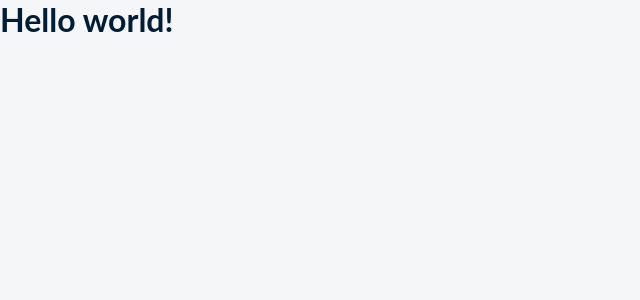
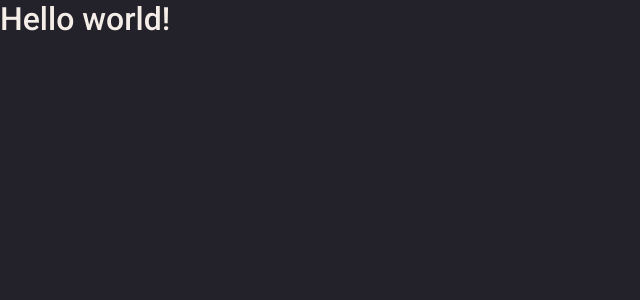
Before and after one commit to DanielMesquitta/gobarber, a Next.js app in the folder apps/web/: page / in a window 1280 px wide. Shown: the top 300 px of the page, without its empty margins (0-640 px from the left). Built offline with nearby package versions, Linux system fonts and the light colour scheme.

Commit message:
style(web): base structure

```diff
--- a/apps/web/src/@types/styled-components.d.ts
+++ b/apps/web/src/@types/styled-components.d.ts
@@ -6,6 +6,6 @@ type Theme = typeof theme;
 
 declare module 'styled-components' {
   export interface DefaultTheme extends Theme {
-    _?: string;
+    colors: typeof theme.colors;
   }
 }
--- a/apps/web/src/pages/_app.tsx
+++ b/apps/web/src/pages/_app.tsx
@@ -1,6 +1,7 @@
 import React from 'react';
 
 import { AppProps } from 'next/app';
+import Head from 'next/head';
 import { ThemeProvider } from 'styled-components';
 
 import * as styles from '~/styles';
@@ -9,6 +10,14 @@ const { GlobalStyle, ...theme } = styles;
 
 const App: React.FC<AppProps> = ({ Component, pageProps }) => (
   <>
+    <Head>
+      <title>GoBarber</title>
+      <link rel="preconnect" href="https://fonts.gstatic.com" />
+      <link
+        href="https://fonts.googleapis.com/css2?family=Roboto:ital,wght@0,400;0,500;1,400;1,500&display=swap"
+        rel="stylesheet"
+      />
+    </Head>
     <ThemeProvider theme={theme}>
       <GlobalStyle />
       <Component {...pageProps} />
--- a/apps/web/src/styles/colors.ts
+++ b/apps/web/src/styles/colors.ts
@@ -1,22 +1,12 @@
 export default {
-  primary: {
-    _100: '#615CFD',
-    _200: '#413CC8',
-  },
-
-  secondary: {
-    _100: '#C4B7F2',
-    _200: '#D465EF',
-    _300: '#4E1DA7',
-  },
+  primary: '#FF9000',
 
   gray: {
-    _000: '#FFFFFF',
-    _100: '#F5F6F7',
-    _200: '#CCCCCC',
-    _300: '#727272',
-    _400: '#001D38',
-    _500: '#001426',
+    _000: '#F4EDE8',
+    _100: '#999591',
+    _200: '#666360',
+    _300: '#312E38',
+    _400: '#232129',
   },
 
   status: {
--- a/apps/web/src/styles/global.ts
+++ b/apps/web/src/styles/global.ts
@@ -6,12 +6,13 @@ const GlobalStyle = createGlobalStyle`
   *::before {
     margin: 0;
     padding: 0;
-    outline: 0;
     box-sizing: border-box;
-    &:focus {
+
+    &, &:focus {
       outline: 0;
     }
   }
+
   html {
     min-height: 100%;
     hyphens: auto;
@@ -20,36 +21,47 @@ const GlobalStyle = createGlobalStyle`
     position: relative;
     scroll-behavior: smooth;
     font-size: 62.5%; //1 rem = 10px; 10px/16px = 62.5%
+
     @media screen and (max-width: ${({ theme }) => theme.breakpoints.md}) {
       font-size: 56.25%; //1 rem = 9px
     }
+
     @media screen and (max-width: ${({ theme }) => theme.breakpoints.sm}) {
       font-size: 50%; //1 rem = 8px
     }
   }
+
   body {
     overflow-x: hidden;
     position: relative;
     background-repeat: no-repeat;
     background-size: cover;
     -webkit-font-smoothing: antialiased !important;
-    background: ${({ theme }) => theme.colors.gray._100};
+    background: ${({ theme }) => theme.colors.gray._400};
   }
+
   body, input, textarea, button, a, a:visited {
-    font-size: 16px;
+    font-size: ${({ theme }) => theme.typography.size.p};
     font-family: ${({ theme }) => theme.typography.family};
-    color: ${({ theme }) => theme.colors.gray._400};
+    color: ${({ theme }) => theme.colors.gray._000};
   }
+
   input, textarea, button {
     border: 0;
     background-color: transparent;
   }
+
   a, a:visited, button {
     text-decoration: none;
     cursor: pointer;
   }
+
   ul {
     list-style: none;
+  }
+
+  h1, h2, h3, h4, h5, h6, strong, b {
+    font-weight: ${({ theme }) => theme.typography.weight.bold}
   }
 `;
 
--- a/apps/web/src/styles/typography.ts
+++ b/apps/web/src/styles/typography.ts
@@ -1,21 +1,17 @@
 export default {
-  family: '"Lato", sans-serif',
+  family: '"Roboto", sans-serif',
 
   weight: {
-    black: 900,
-    bold: 700,
+    bold: 500,
     regular: 400,
   },
 
   size: {
-    h1: 72,
-    h2: 28,
-    h3: 14,
-    h4: 40,
-    h5: 24,
-    h6: 42,
-    h7: 32,
-    p: 16,
-    caption: 14,
+    h1: '52px',
+    h2: '40px',
+    h3: '32px',
+    h4: '24px',
+    p: '16px',
+    caption: '14px',
   },
 };
```
